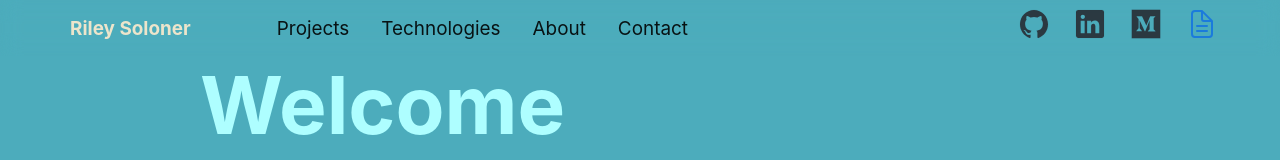
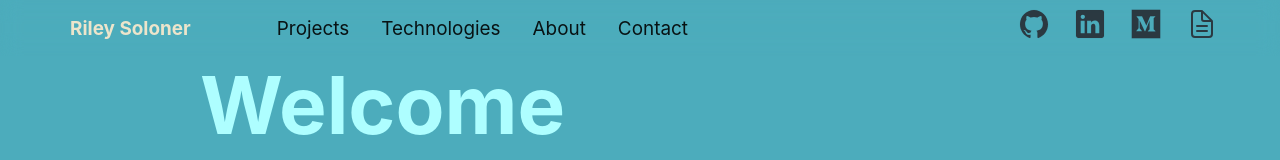
Before and after one commit to robotriley/portfolio-site, a React (Create React App) app: page / in a window 1280 px wide. Shown: the top 160 px of the page. Built offline with nearby package versions, Linux system fonts and the light colour scheme.

Commit message:
doc icon still doesn't do anything but at least it has the right classname

```diff
--- a/src/components/NavbarComponent.js
+++ b/src/components/NavbarComponent.js
@@ -43,7 +43,7 @@ const NavbarComponent = ({handleWelcomeClick, handleProjectsClick, handleTechCli
                       size="large">
             </ion-icon>
           </Button>
-          <Button classname='navIcon'
+          <Button className='navIcon'
                   appearance='link'
                   target='blank'>
             <ion-icon className="ionIcon"
```
